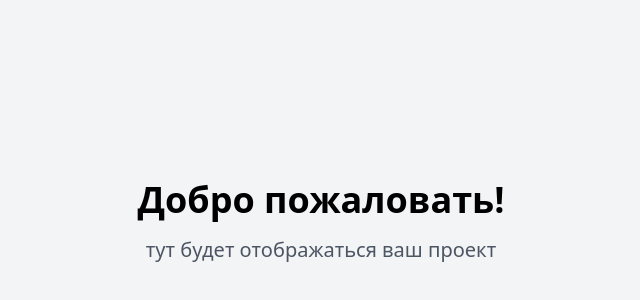
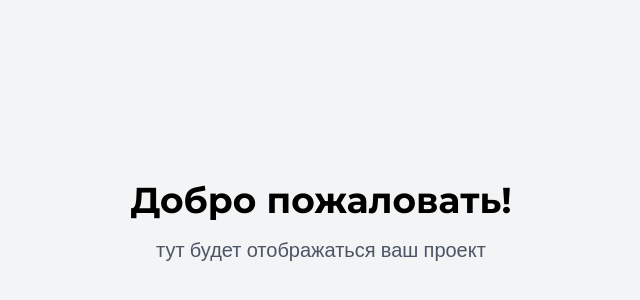
Before and after one commit to pr-poehali-dev/speaker-site-frolova, a React (Vite) app: page / in a window 1280 px wide. Shown: the part 178-478 px from the top of the page, without its empty margins (319-959 px from the left). Built offline with nearby package versions, Linux system fonts and the light colour scheme.

Commit message:
Добавить основные разделы сайта

```diff
--- a/src/index.css
+++ b/src/index.css
@@ -1,3 +1,5 @@
+@import url("https://fonts.googleapis.com/css2?family=Montserrat:wght@400;500;600;700&family=Open+Sans:wght@300;400;600&display=swap");
+
 @tailwind base;
 @tailwind components;
 @tailwind utilities;
@@ -5,32 +7,32 @@
 @layer base {
   :root {
     --background: 0 0% 100%;
-    --foreground: 222.2 84% 4.9%;
+    --foreground: 215 25% 15%;
 
     --card: 0 0% 100%;
-    --card-foreground: 222.2 84% 4.9%;
+    --card-foreground: 215 25% 15%;
 
     --popover: 0 0% 100%;
-    --popover-foreground: 222.2 84% 4.9%;
+    --popover-foreground: 215 25% 15%;
 
-    --primary: 222.2 47.4% 11.2%;
-    --primary-foreground: 210 40% 98%;
+    --primary: 215 25% 15%;
+    --primary-foreground: 0 0% 100%;
 
-    --secondary: 210 40% 96.1%;
-    --secondary-foreground: 222.2 47.4% 11.2%;
+    --secondary: 0 0% 96%;
+    --secondary-foreground: 215 25% 15%;
 
-    --muted: 210 40% 96.1%;
-    --muted-foreground: 215.4 16.3% 46.9%;
+    --muted: 0 0% 96%;
+    --muted-foreground: 215 10% 50%;
 
-    --accent: 210 40% 96.1%;
-    --accent-foreground: 222.2 47.4% 11.2%;
+    --accent: 199 89% 48%;
+    --accent-foreground: 0 0% 100%;
 
     --destructive: 0 84.2% 60.2%;
-    --destructive-foreground: 210 40% 98%;
+    --destructive-foreground: 0 0% 100%;
 
-    --border: 214.3 31.8% 91.4%;
-    --input: 214.3 31.8% 91.4%;
-    --ring: 222.2 84% 4.9%;
+    --border: 215 15% 90%;
+    --input: 215 15% 90%;
+    --ring: 199 89% 48%;
 
     --radius: 0.5rem;
 
@@ -97,5 +99,15 @@
 
   body {
     @apply bg-background text-foreground;
+    font-family: "Open Sans", sans-serif;
+  }
+
+  h1,
+  h2,
+  h3,
+  h4,
+  h5,
+  h6 {
+    font-family: "Montserrat", sans-serif;
   }
 }
```
